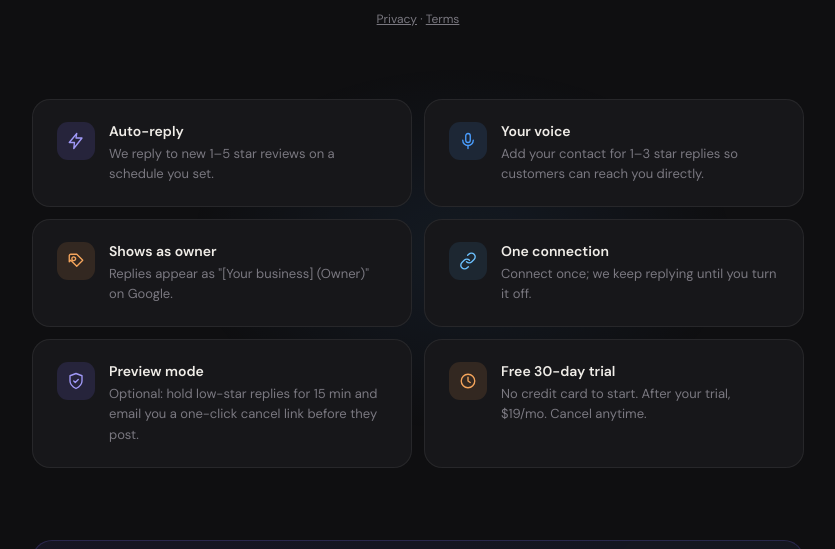
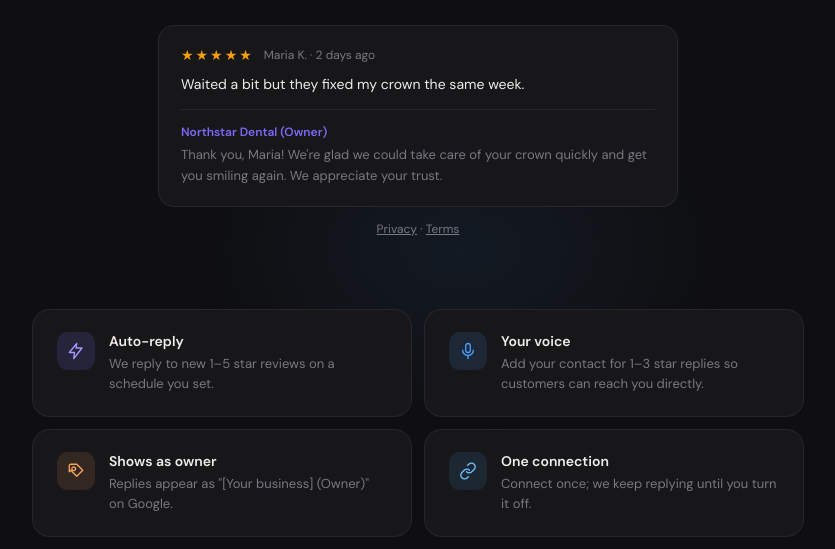
Before and after one commit to phllle/review-reply-service, a website: page src/views/signup.html in a window 1280 px wide. Shown: the part 551-1100 px from the top of the page, without its empty margins (222-1057 px from the left). Drawn offline with Linux system fonts and the light colour scheme.

Commit message:
Homepage: replace hero manage link with a sample review card
Removes the redundant "Already connected? Manage your account →" hero
link (the header nav still has "Already connected? Manage →"). Adds a
dark sample-review card under the CTA showing a 5★ review and an owner
reply, so visitors see the product's output above the fold.

Co-Authored-By: Claude Opus 4.7 (1M context) <noreply@anthropic.com>

```diff
--- a/src/views/signup.html
+++ b/src/views/signup.html
@@ -46,6 +46,14 @@
   .hero-manage:hover { color: #a099f7; }
   .hero-trial-line { margin-top: 16px; font-size: 13px; color: var(--muted); }
   .hero-trial-line strong { color: var(--text); font-weight: 600; }
+  .hero-sample { max-width: 520px; margin: 28px auto 0; text-align: left; background: var(--surface); border: 1px solid var(--border); border-radius: 16px; padding: 20px 22px; }
+  .hero-sample-top { display: flex; align-items: center; gap: 10px; margin-bottom: 10px; }
+  .hero-sample-stars { color: #f59e0b; letter-spacing: 2px; font-size: 14px; }
+  .hero-sample-meta { font-size: 12px; color: var(--muted); }
+  .hero-sample-comment { font-size: 14px; color: var(--text); line-height: 1.55; margin: 0; }
+  .hero-sample-reply { margin-top: 14px; padding-top: 14px; border-top: 1px solid var(--border); }
+  .hero-sample-reply-label { font-size: 12px; font-weight: 600; color: var(--accent2); margin-bottom: 5px; }
+  .hero-sample-reply p { font-size: 13px; color: var(--muted); line-height: 1.55; margin: 0; }
   .features { display: grid; grid-template-columns: 1fr 1fr; gap: 12px; margin-bottom: 72px; animation: fadeUp 0.5s ease both 0.1s; }
   @media (max-width: 520px) { .features { grid-template-columns: 1fr; } }
   .feature-card { background: var(--surface); border: 1px solid var(--border); border-radius: 18px; padding: 22px 24px; display: flex; gap: 14px; align-items: flex-start; transition: border-color 0.2s, transform 0.2s; }
@@ -157,9 +165,19 @@
         <svg viewBox="0 0 24 24" fill="none" xmlns="http://www.w3.org/2000/svg"><path d="M22.56 12.25c0-.78-.07-1.53-.2-2.25H12v4.26h5.92c-.26 1.37-1.04 2.53-2.21 3.31v2.77h3.57c2.08-1.92 3.28-4.74 3.28-8.09z" fill="#4285F4"/><path d="M12 23c2.97 0 5.46-.98 7.28-2.66l-3.57-2.77c-.98.66-2.23 1.06-3.71 1.06-2.86 0-5.29-1.93-6.16-4.53H2.18v2.84C3.99 20.53 7.7 23 12 23z" fill="#34A853"/><path d="M5.84 14.09c-.22-.66-.35-1.36-.35-2.09s.13-1.43.35-2.09V7.07H2.18C1.43 8.55 1 10.22 1 12s.43 3.45 1.18 4.93l3.66-2.84z" fill="#FBBC05"/><path d="M12 5.38c1.62 0 3.06.56 4.21 1.64l3.15-3.15C17.45 2.09 14.97 1 12 1 7.7 1 3.99 3.47 2.18 7.07l3.66 2.84c.87-2.6 3.3-4.53 6.16-4.53z" fill="#EA4335"/></svg>
         Connect with Google — it's free
       </a>
-      <a href="/dashboard" class="hero-manage">Already connected? Manage your account →</a>
     </div>
     <p class="hero-trial-line">Free 30-day trial, then $19/mo. Cancel anytime — no credit card to start.</p>
+    <div class="hero-sample" aria-label="Example Google review and owner reply">
+      <div class="hero-sample-top">
+        <span class="hero-sample-stars">★★★★★</span>
+        <span class="hero-sample-meta">Maria K. · 2 days ago</span>
+      </div>
+      <p class="hero-sample-comment">Waited a bit but they fixed my crown the same week.</p>
+      <div class="hero-sample-reply">
+        <div class="hero-sample-reply-label">Northstar Dental (Owner)</div>
+        <p>Thank you, Maria! We're glad we could take care of your crown quickly and get you smiling again. We appreciate your trust.</p>
+      </div>
+    </div>
     <div class="hero-legal">
       <a href="https://replyr.pro/privacy">Privacy</a> · <a href="https://replyr.pro/terms">Terms</a>
     </div>
```
